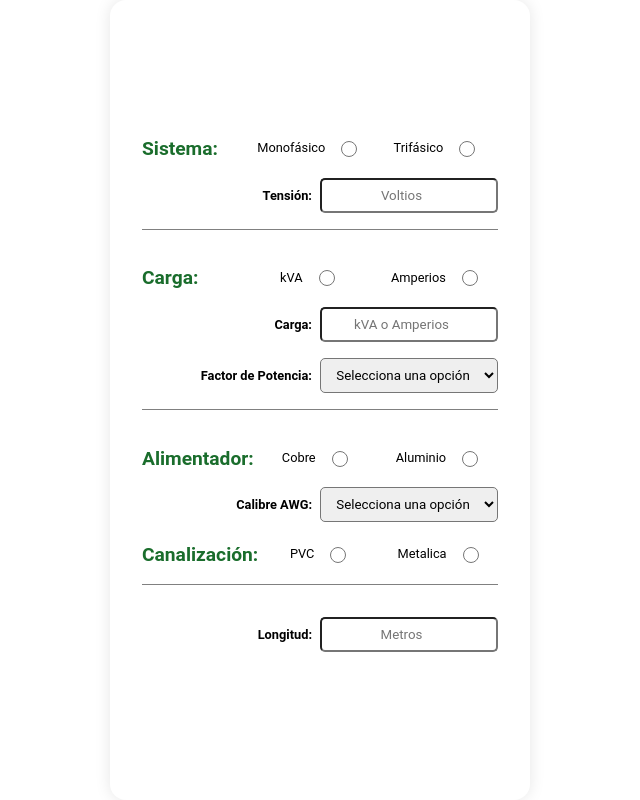
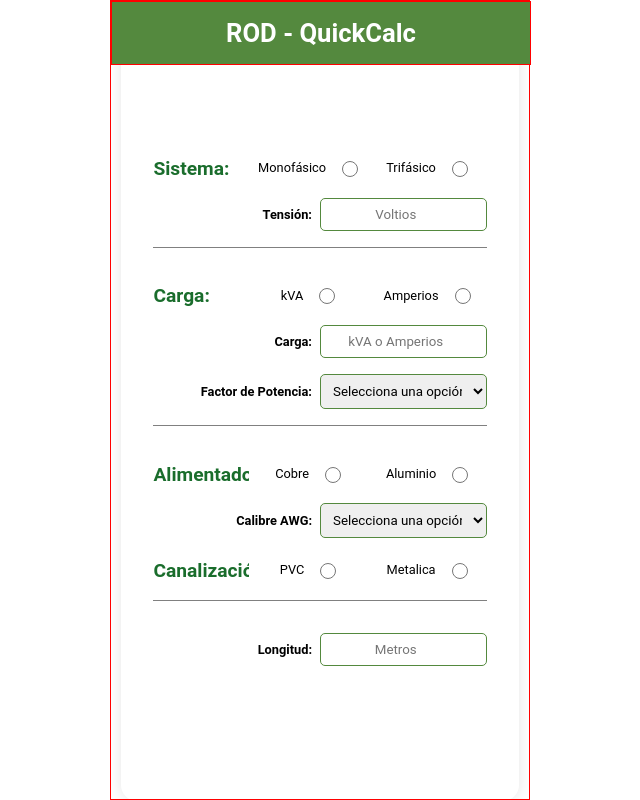
Before and after one commit to cmarioep/ROD-QuickCalc, a React (Vite) app: page /voltagedrop in a window 1280 px wide. Shown: the whole page, without its empty margins (320-960 px from the left). Built offline with nearby package versions, Linux system fonts and the light colour scheme.

Commit message:
Feature: general layout and navbar component

```diff
--- a/src/App.jsx
+++ b/src/App.jsx
@@ -1,19 +1,23 @@
 import { Route, Routes } from "react-router-dom";
 
 import { Home, VoltageDrop, CurrentCapacity } from "./pages/";
+import { Layout } from "./layout/Layout";
+
+
 
 
 function App() {
 
   return (
 
-    <>
+    <Layout>
       <Routes>
         <Route path="/" element={<Home />} />
         <Route path="/voltagedrop" element={<VoltageDrop />} />
         <Route path="/currentcapacity" element={<CurrentCapacity />} />
       </Routes>
-    </>
+    </Layout>
+
 
   )
 }
--- /dev/null
+++ b/src/components/NavBar.jsx
@@ -0,0 +1,12 @@
+import '../styles/components/NavBar.scss';
+
+
+export const NavBar = () => {
+
+    return (
+        <nav className="NavBar">
+            <p>ROD - QuickCalc</p>
+        </nav>
+    )
+
+}
--- a/src/index.scss
+++ b/src/index.scss
@@ -1,6 +1,7 @@
 * {
     box-sizing: border-box;
-    margin: 0;
+    overflow: hidden;
+    margin: 0 auto;
     padding: 0;
 
     font-family: 'Roboto', sans-serif;
--- /dev/null
+++ b/src/layout/Layout.jsx
@@ -0,0 +1,13 @@
+import { NavBar } from '../components/NavBar';
+
+import '../styles/layout/Layout.scss';
+
+
+export const Layout = ({ children }) => {
+    return (
+        <div className='layout'>
+            <NavBar />
+            {children}
+        </div>
+    );
+};
--- a/src/pages/VoltageDrop.jsx
+++ b/src/pages/VoltageDrop.jsx
@@ -1,9 +1,8 @@
-
 
 import { useEffect, useState } from 'react';
 import { useForm } from '../hooks/useForm';
+import { getVoltageDrop } from '../utils/getVoltageDrop';
 import '../styles/components/VoltageDrop.scss';
-import { getVoltageDrop } from '../utils/getVoltageDrop';
 
 
 
--- /dev/null
+++ b/src/styles/components/NavBar.scss
@@ -0,0 +1,24 @@
+@use '../utils/variables.scss' as *;
+
+
+.NavBar {
+    position: fixed;
+
+    width: 100%;
+    max-width: 420px;
+    height: $navbar-heigh;
+    border: 1px solid red;
+
+    background-color: $clr-primary;
+
+    p {
+        position: absolute;
+        top: 50%;
+        left: 50%;
+        transform: translate(-50%, -50%);
+
+        color: white;
+        font-size: clamp(1.5rem, 2vw, 2rem);
+        font-weight: 700;
+    }
+}
--- a/src/styles/components/VoltageDrop.scss
+++ b/src/styles/components/VoltageDrop.scss
@@ -1,18 +1,19 @@
-$radio-border-color: #ccc;
-$radio-background-color: #fff;
-$radio-checked-color: #007bff;
+@use '../utils/variables.scss' as *;
 
 .formulario {
+    display: flex;
+    flex-direction: column;
+    justify-content: center;
+    align-items: center;
+
     width: 95%;
     max-width: 420px;
     height: 100vh;
-    display: flex;
-    flex-direction: column;
-    align-items: center;
-    justify-content: center;
+    padding: 2rem;
+    padding-top: $navbar-heigh;
     margin: 0 auto;
-    padding: 2rem;
     border-radius: 1rem;
+
     box-shadow: 0px 0px 16px rgba(0, 0, 0, 0.1);
     background-color: #FFFFFF;
 
@@ -58,6 +59,9 @@ $radio-checked-color: #007bff;
         width: 1.2em;
         height: 1.2em;
         border-radius: 50%;
+        accent-color: $clr-primary;
+        -webkit-accent-color: $clr-primary;
+        -moz-accent-color: $clr-primary;
     }
 }
 
@@ -76,18 +80,13 @@ $radio-checked-color: #007bff;
         font-weight: bold;
     }
 
-    input[type="number"] {
-        width: 50%;
-        padding: 0.5rem;
-        border-radius: 5px;
-        text-align: center;
-    }
-
+    input[type="number"],
     select {
         width: 50%;
         padding: 0.5rem;
         border-radius: 5px;
         text-align: center;
+        border: 1px solid $clr-primary;
     }
 }
 
--- /dev/null
+++ b/src/styles/layout/Layout.scss
@@ -0,0 +1,7 @@
+.layout {
+    width: 100%;
+    max-width: 420px;
+    height: 100vh;
+
+    border: 1px solid red;
+}
--- /dev/null
+++ b/src/styles/utils/variables.scss
@@ -0,0 +1,3 @@
+$clr-primary: rgb(84, 137, 62);
+
+$navbar-heigh: 8vh;
```
